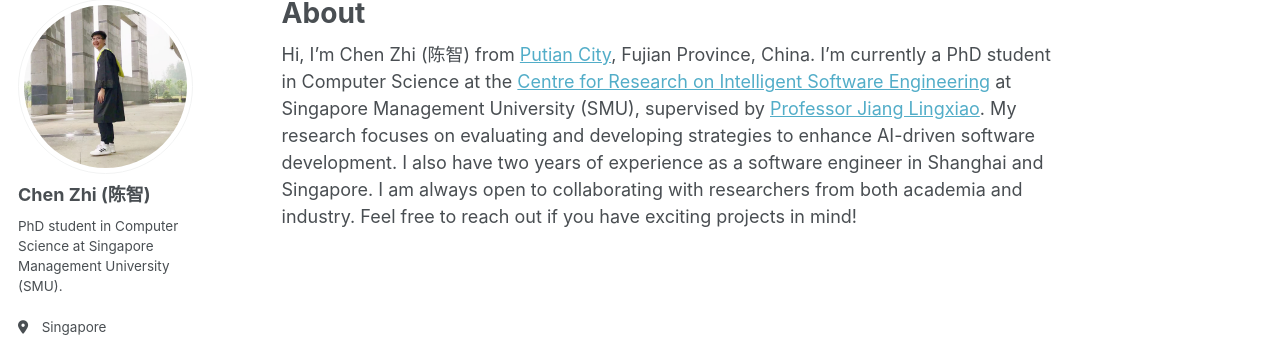
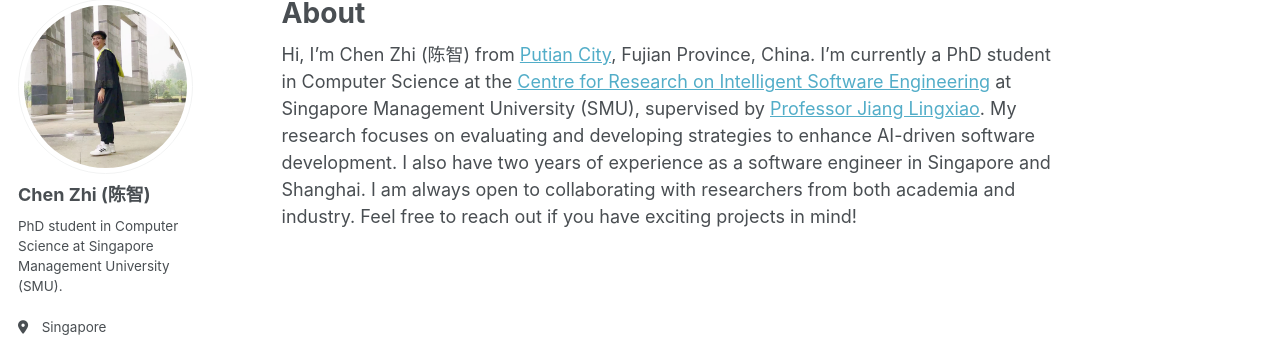
Before and after one commit to chenzhi-cz/chenzhi-cz.github.io, a Jekyll site: the page built from _pages/about.md, in a window 1280 px wide. Shown: the part 107-452 px from the top of the page. Built offline with Jekyll 4.4.1, drawn with Linux system fonts in a browser that asks for light colours; some web fonts are replaced.

```diff
--- a/_pages/about.md
+++ b/_pages/about.md
@@ -7,4 +7,4 @@ redirect_from:
   - /about.html
 ---
 
-Hi, I'm Chen Zhi (陈智) from [Putian City](https://zh.wikipedia.org/wiki/%E8%8E%86%E7%94%B0%E5%B8%82), Fujian Province, China. I'm currently a PhD student in Computer Science at the [Centre for Research on Intelligent Software Engineering](https://rise.smu.edu.sg/) at Singapore Management University (SMU), supervised by [Professor Jiang Lingxiao](https://faculty.smu.edu.sg/profile/jiang-lingxiao-896). My research focuses on evaluating and developing strategies to enhance AI-driven software development. I also have two years of experience as a software engineer in Shanghai and Singapore. I am always open to collaborating with researchers from both academia and industry. Feel free to reach out if you have exciting projects in mind!
+Hi, I'm Chen Zhi (陈智) from [Putian City](https://zh.wikipedia.org/wiki/%E8%8E%86%E7%94%B0%E5%B8%82), Fujian Province, China. I'm currently a PhD student in Computer Science at the [Centre for Research on Intelligent Software Engineering](https://rise.smu.edu.sg/) at Singapore Management University (SMU), supervised by [Professor Jiang Lingxiao](https://faculty.smu.edu.sg/profile/jiang-lingxiao-896). My research focuses on evaluating and developing strategies to enhance AI-driven software development. I also have two years of experience as a software engineer in Singapore and Shanghai. I am always open to collaborating with researchers from both academia and industry. Feel free to reach out if you have exciting projects in mind!
```
